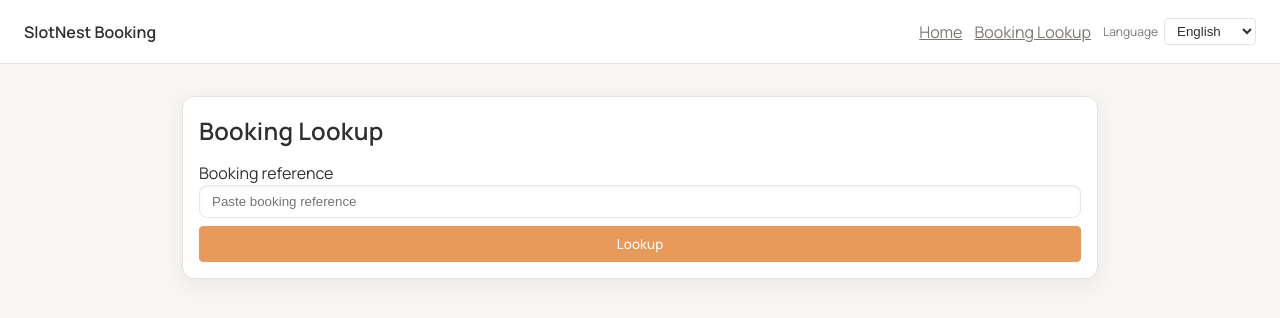
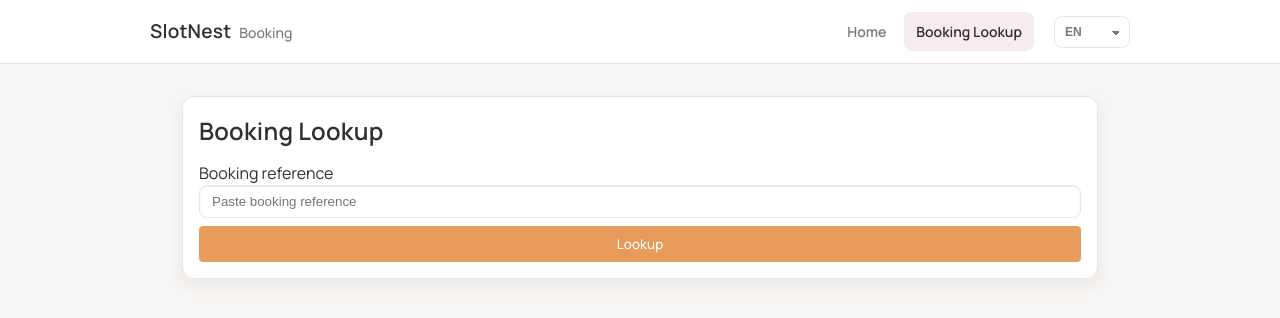
Before and after one commit to qnsak/SlotNest, a React (Vite) app in the folder frontend/: page /booking in a window 1280 px wide. Shown: the top 318 px of the page. Built offline with nearby package versions, Linux system fonts and the light colour scheme; no server answers.

Commit message:
Refine user header hierarchy and language utility control

```diff
--- a/frontend/src/app/layout/UserLayout.tsx
+++ b/frontend/src/app/layout/UserLayout.tsx
@@ -1,4 +1,4 @@
-import { Link, Outlet } from "react-router-dom";
+import { NavLink, Outlet } from "react-router-dom";
 import { useI18n } from "../../shared/i18n/provider";
 import { LanguageSwitcher } from "../../shared/i18n/LanguageSwitcher";
 
@@ -7,24 +7,25 @@ export function UserLayout() {
 
   return (
     <div style={{ minHeight: "100vh" }}>
-      <header className="sn-header"
-        style={{
-          borderBottom: "1px solid var(--sn-border)",
-          background: "var(--sn-surface)",
-          color: "var(--sn-text)",
-        }}
-      >
-        <div style={{ display: "flex", justifyContent: "space-between", alignItems: "center", height: "100%" }}>
-          <strong style={{ fontWeight: 600 }}>{t("user_layout_title")}</strong>
-          <nav style={{ display: "flex", gap: 12, alignItems: "center" }}>
-            <Link style={{ color: "var(--sn-text-sub)" }} to="/">
-              {t("common_home")}
-            </Link>
-            <Link style={{ color: "var(--sn-text-sub)" }} to="/booking">
-              {t("common_booking_lookup")}
-            </Link>
-            <LanguageSwitcher />
-          </nav>
+      <header className="sn-header">
+        <div className="sn-header-inner">
+          <NavLink className="sn-brand" to="/" aria-label={t("user_layout_title")}>
+            <span className="sn-brand-main">{t("brand_name")}</span>
+            <span className="sn-brand-sub">{t("brand_booking")}</span>
+          </NavLink>
+          <div className="sn-header-right">
+            <nav className="sn-primary-nav" aria-label="Primary">
+              <NavLink className={({ isActive }) => `sn-nav-link${isActive ? " is-active" : ""}`} to="/" end>
+                {t("common_home")}
+              </NavLink>
+              <NavLink className={({ isActive }) => `sn-nav-link${isActive ? " is-active" : ""}`} to="/booking">
+                {t("common_booking_lookup")}
+              </NavLink>
+            </nav>
+            <div className="sn-header-utils">
+              <LanguageSwitcher />
+            </div>
+          </div>
         </div>
       </header>
       <main className="sn-main">
--- a/frontend/src/index.css
+++ b/frontend/src/index.css
@@ -17,6 +17,7 @@
   --sn-hover: #FFF8F4;
   --sn-surface-soft: #F3EEE8;
   --sn-shadow-soft: 0 6px 18px rgba(50, 48, 46, 0.07);
+  --sn-container-max: 980px;
   --sn-success-bg: #F5F8F2;
   --sn-success-text: #5F7357;
   --sn-success-border: #DCE7D5;
@@ -222,12 +223,126 @@ label, strong {
 }
 
 .sn-header {
+  position: sticky;
+  top: 0;
+  z-index: 20;
   height: 64px;
-  padding: 0 24px;
+  padding: 0 28px;
+  border-bottom: 1px solid var(--sn-border);
+  background: color-mix(in srgb, var(--sn-surface) 94%, #fff 6%);
+  backdrop-filter: saturate(1.1) blur(4px);
+  color: var(--sn-text);
+}
+
+.sn-header-inner {
+  max-width: var(--sn-container-max);
+  height: 100%;
+  margin: 0 auto;
+  display: flex;
+  align-items: center;
+  justify-content: space-between;
+  gap: 18px;
+}
+
+.sn-header-right {
+  display: flex;
+  align-items: center;
+  gap: 20px;
+}
+
+.sn-brand {
+  color: inherit;
+  text-decoration: none;
+  display: inline-flex;
+  align-items: baseline;
+  gap: 8px;
+}
+
+.sn-brand-main {
+  font-size: 19px;
+  line-height: 1;
+  font-weight: 700;
+  letter-spacing: 0.01em;
+}
+
+.sn-brand-sub {
+  font-size: 14px;
+  line-height: 1;
+  color: var(--sn-text-sub);
+  font-weight: 500;
+}
+
+.sn-primary-nav {
+  display: flex;
+  align-items: center;
+  gap: 6px;
+}
+
+.sn-nav-link {
+  color: var(--sn-text-sub);
+  text-decoration: none;
+  font-size: 14px;
+  font-weight: 600;
+  padding: 9px 12px;
+  border-radius: 8px;
+  transition: color 0.2s ease, background-color 0.2s ease;
+}
+
+.sn-nav-link:hover {
+  color: var(--sn-text);
+  background: var(--sn-surface-soft);
+}
+
+.sn-nav-link.is-active {
+  color: var(--sn-text);
+  background: var(--sn-primary-soft);
+}
+
+.sn-nav-link:focus-visible {
+  outline: none;
+  box-shadow: 0 0 0 3px color-mix(in srgb, var(--sn-primary) 24%, transparent 76%);
+}
+
+.sn-header-utils {
+  display: flex;
+  align-items: center;
+}
+
+.sn-lang-select {
+  appearance: none;
+  border: 1px solid var(--sn-border);
+  border-radius: 8px;
+  height: 32px;
+  padding: 0 30px 0 10px;
+  min-width: 76px;
+  background: var(--sn-surface);
+  background-image: linear-gradient(45deg, transparent 50%, var(--sn-text-sub) 50%), linear-gradient(135deg, var(--sn-text-sub) 50%, transparent 50%);
+  background-position: calc(100% - 13px) 14px, calc(100% - 9px) 14px;
+  background-size: 4px 4px, 4px 4px;
+  background-repeat: no-repeat;
+  color: var(--sn-text-sub);
+  font-size: 12px;
+  font-weight: 700;
+  letter-spacing: 0.01em;
+  transition: border-color 0.2s ease, color 0.2s ease, background-color 0.2s ease;
+}
+
+.sn-lang-select:hover {
+  color: var(--sn-text);
+  background: var(--sn-surface-soft);
+}
+
+.sn-lang-select:focus {
+  outline: none;
+  border-color: var(--sn-primary);
+}
+
+.sn-lang-select:focus-visible {
+  box-shadow: 0 0 0 3px color-mix(in srgb, var(--sn-primary) 24%, transparent 76%);
 }
 
 .sn-main {
-  max-width: 980px;
+  max-width: var(--sn-container-max);
   margin: 0 auto;
   padding: 32px;
   display: grid;
@@ -238,6 +353,23 @@ label, strong {
   .sn-header {
     height: 60px;
     padding: 0 14px;
+  }
+
+  .sn-header-right {
+    gap: 10px;
+  }
+
+  .sn-primary-nav {
+    gap: 2px;
+  }
+
+  .sn-nav-link {
+    padding: 8px 9px;
+    font-size: 12px;
+  }
+
+  .sn-brand-sub {
+    display: none;
   }
 
   .sn-main {
--- a/frontend/src/shared/i18n/LanguageSwitcher.tsx
+++ b/frontend/src/shared/i18n/LanguageSwitcher.tsx
@@ -4,22 +4,14 @@ export function LanguageSwitcher() {
   const { locale, setLocale, t } = useI18n();
 
   return (
-    <label style={{ display: "inline-flex", alignItems: "center", gap: 6, color: "var(--sn-text-sub)" }}>
-      <span style={{ fontSize: 12 }}>{t("lang_label")}</span>
-      <select
-        value={locale}
-        onChange={(event) => setLocale(event.target.value as "zh-TW" | "en")}
-        style={{
-          border: "1px solid var(--sn-border)",
-          borderRadius: 4,
-          padding: "4px 8px",
-          background: "var(--sn-surface)",
-          color: "var(--sn-text)",
-        }}
-      >
-        <option value="zh-TW">{t("lang_zh_tw")}</option>
-        <option value="en">{t("lang_en")}</option>
-      </select>
-    </label>
+    <select
+      aria-label={t("lang_label")}
+      className="sn-lang-select"
+      value={locale}
+      onChange={(event) => setLocale(event.target.value as "zh-TW" | "en")}
+    >
+      <option value="zh-TW">繁中</option>
+      <option value="en">EN</option>
+    </select>
   );
 }
--- a/frontend/src/shared/i18n/messages.ts
+++ b/frontend/src/shared/i18n/messages.ts
@@ -22,6 +22,8 @@ export const messages = {
     lang_en: "English",
 
     user_layout_title: "SlotNest 預約",
+    brand_name: "SlotNest",
+    brand_booking: "預約",
     admin_layout_title: "SlotNest 管理後台",
 
     home_title: "選擇預約時段",
@@ -104,6 +106,8 @@ export const messages = {
     lang_en: "English",
 
     user_layout_title: "SlotNest Booking",
+    brand_name: "SlotNest",
+    brand_booking: "Booking",
     admin_layout_title: "SlotNest Admin",
 
     home_title: "Select Booking Slot",
```
